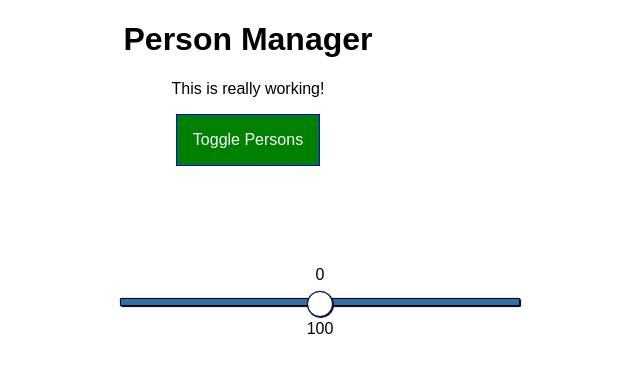
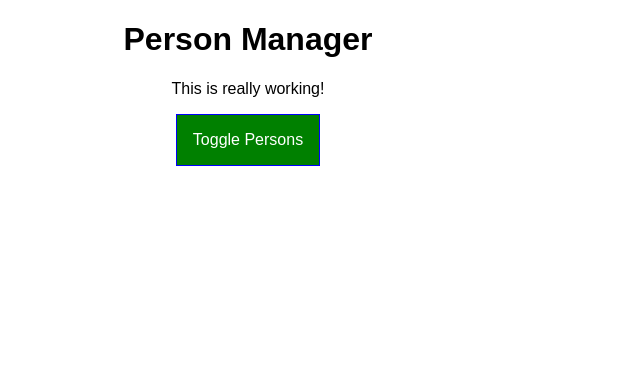
Before and after one commit to iosyazilim/ReactAppExample, a React app: page / in a window 1280 px wide. Shown: the top 372 px of the page, without its empty margins (392-1032 px from the left). Built offline with nearby package versions, Linux system fonts and the light colour scheme.

Commit message:
Slider component changed

```diff
--- a/src/container/App.js
+++ b/src/container/App.js
@@ -2,7 +2,6 @@ import React, { Component } from 'react';
 import classes from './App.css';
 import Persons from '../components/Persons/Persons';
 import Cockpit from '../components/Cockpit/Cockpit';
-import SliderPage from '../components/Slider/SliderPage';
 class App extends Component {
   constructor(props) {
     super(props);
@@ -82,7 +81,6 @@ class App extends Component {
         />
         {persons}
         <div style={{marginTop:'100px'}}>
-        <SliderPage min={0} max={100} />
         </div>
       </div>
     );
```
